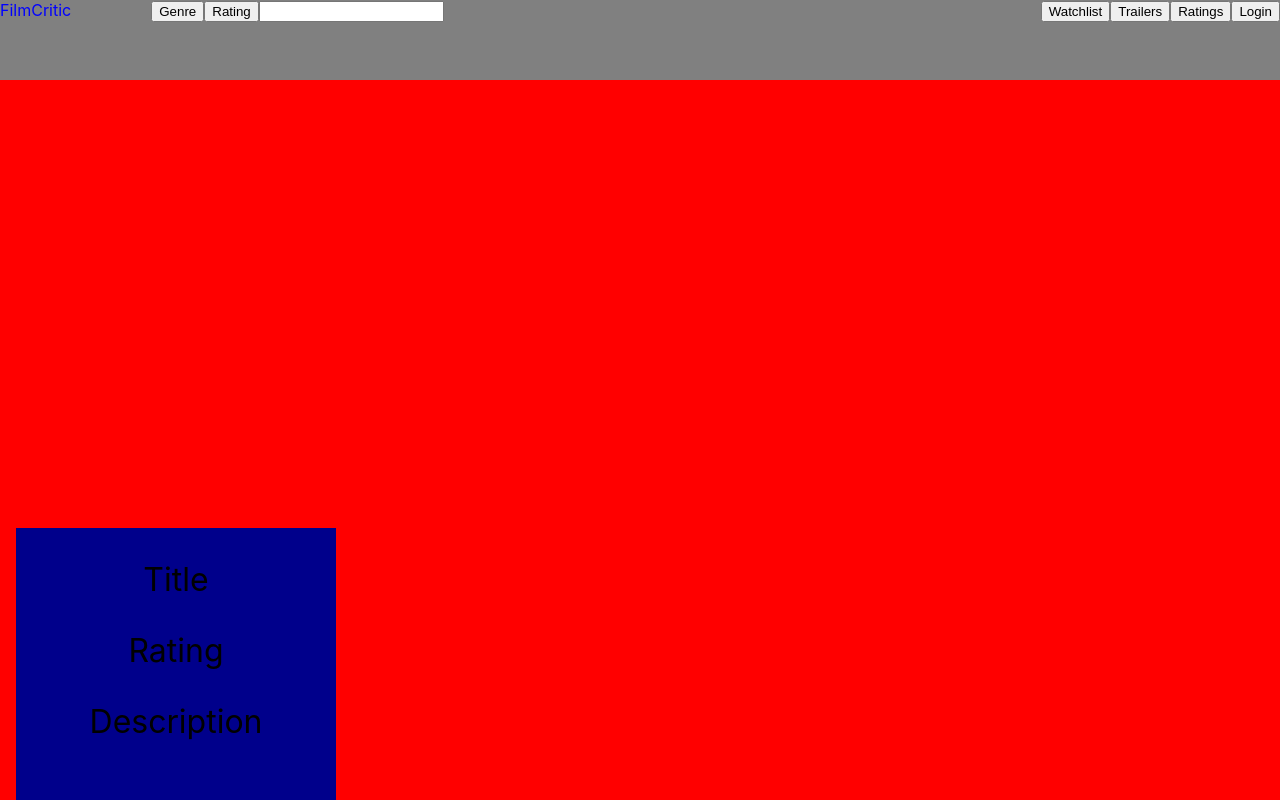
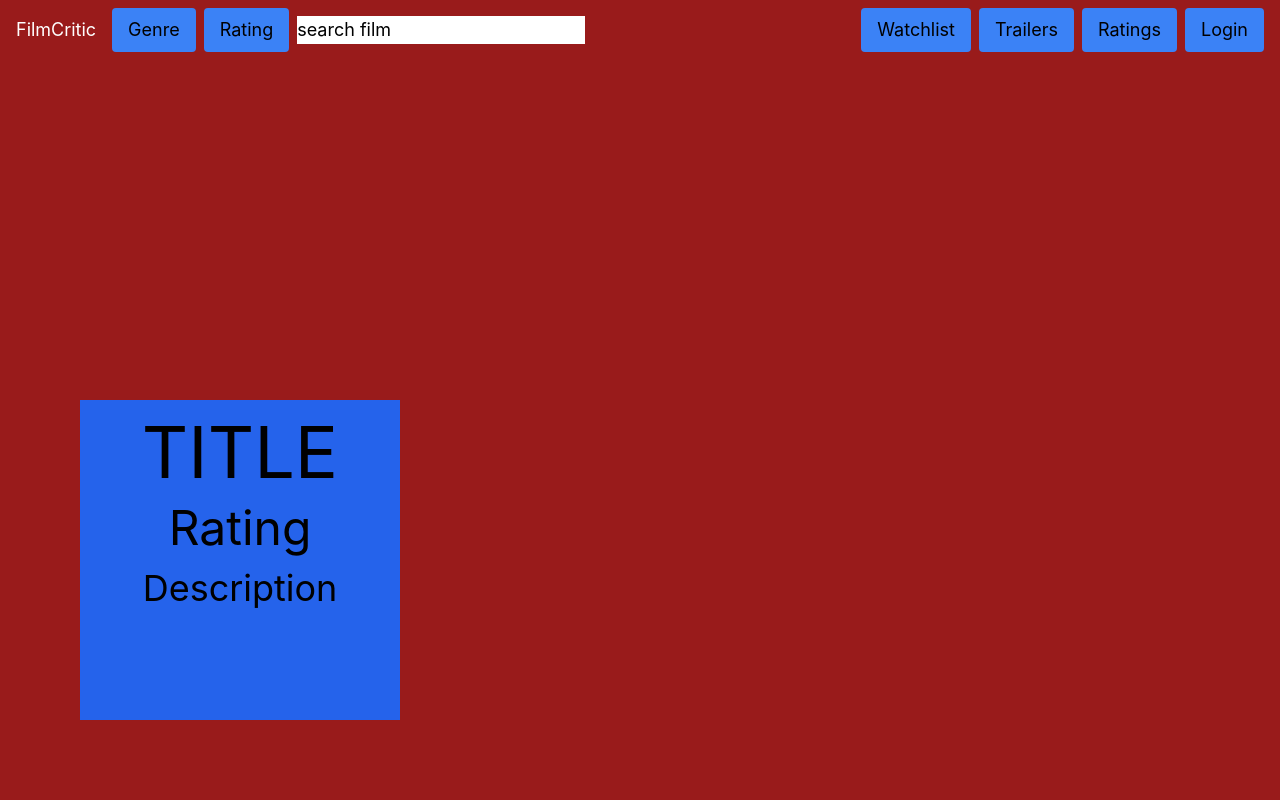
Before and after one commit to BD-Git-Hub/tsmoviesproject, a React (Create React App) app: page / in a window 1280 px wide. Shown: the top 800 px of the page. Built offline with nearby package versions, Linux system fonts and the light colour scheme.

Commit message:
removed styledcomponents for tailwindcss

```diff
--- a/package.json
+++ b/package.json
@@ -44,5 +44,10 @@
       "last 1 firefox version",
       "last 1 safari version"
     ]
+  },
+  "devDependencies": {
+    "autoprefixer": "^10.4.7",
+    "postcss": "^8.4.14",
+    "tailwindcss": "^3.1.6"
   }
 }
--- /dev/null
+++ b/postcss.config.js
@@ -0,0 +1,6 @@
+module.exports = {
+  plugins: {
+    tailwindcss: {},
+    autoprefixer: {},
+  },
+}
--- a/src/App.tsx
+++ b/src/App.tsx
@@ -8,7 +8,7 @@ import Ratings from "./components/indexComponents/Ratings";
 function App() {
   return (
     <>
-      <Navbar/>
+
       <Index/>
       <Genres/>
       <Trailers/>
--- a/src/components/indexComponents/Index.tsx
+++ b/src/components/indexComponents/Index.tsx
@@ -1,10 +1,7 @@
 import styled from "styled-components";
+import Navbar from "../nav/Navbar";
 
-const PosterBackgroundContainer = styled.div`
-  background-color: red;
-  height: 50rem;
-  position: relative;
-`;
+
 
 const PosterDescriptionGroup = styled.div`
   background-color: darkblue;
@@ -28,15 +25,25 @@ const PosterDescriptionGroupDescription = styled.p`
 `;
 const Index = () => {
   return (
-    <PosterBackgroundContainer>
-      <PosterDescriptionGroup>
-        <PosterDescriptionGroupTitle>Title</PosterDescriptionGroupTitle>
-        <PosterDescriptionGroupRating>Rating</PosterDescriptionGroupRating>
-        <PosterDescriptionGroupDescription>
-          Description
-        </PosterDescriptionGroupDescription>
-      </PosterDescriptionGroup>
-    </PosterBackgroundContainer>
+
+    <div className="bg-red-800 h-screen relative">
+      <Navbar/>
+        <div className="bg-blue-600 h-80 w-80 absolute bottom-20 left-20 text-center">
+          <p className="text-7xl m-4">TITLE</p>
+          <p className="text-5xl m-4">Rating</p>
+          <p className="text-4xl m-4">Description</p>
+        </div>
+    </div>
+
+    // <PosterBackgroundContainer>
+    // <Navbar/>
+    //   <PosterDescriptionGroup>
+    //     <PosterDescriptionGroupTitle>Title</PosterDescriptionGroupTitle>
+    //     <PosterDescriptionGroupRating>Rating</PosterDescriptionGroupRating>
+    //     <PosterDescriptionGroupDescription>Description
+    //     </PosterDescriptionGroupDescription>
+    //   </PosterDescriptionGroup>
+    // </PosterBackgroundContainer>
   );
 };
 
--- a/src/components/nav/Navbar.tsx
+++ b/src/components/nav/Navbar.tsx
@@ -1,62 +1,23 @@
-import styled from "styled-components";
-
-const NavigationBar = styled.div`
-  height: 5rem;
-  width: 100%;
-  background: grey;
-
-
-`;
-
-const NavigationSearchGroup = styled.div`
-display: inline-block;
-
-
-
-`;
-
-const NavigationBarTitle = styled.a`
-  color: blue;
-  margin-right: 5rem;
-`;
-
-const NavigationBarGenreBtn = styled.button``;
-const NavigationBarRatingBtn = styled.button``;
-const NavigationBarSearchInput = styled.input``;
-
-const NavigationBarBtnGroup = styled.div`
-float: right;
-
-`;
-
-const NavigationBarWatchListBtn = styled.button``;
-const NavigationBarTrailersBtn = styled.button``;
-const NavigationBarRatingsBtn = styled.button``;
-const NavigationBarLoginBtn = styled.button``;
-
-
-
 const Navbar = () => {
   return (
-    <NavigationBar>
-      <NavigationSearchGroup>
-        <NavigationBarTitle>FilmCritic</NavigationBarTitle>
-        <NavigationBarGenreBtn>Genre</NavigationBarGenreBtn>
-        <NavigationBarRatingBtn>Rating</NavigationBarRatingBtn>
-        <NavigationBarSearchInput></NavigationBarSearchInput>
-      </NavigationSearchGroup>
+    <>
+    <div className="w-full h-16">
+      <div className="inline">
+        <a href="#" className="inline-block text-white text-lg m-4">FilmCritic</a>
+        <button className="navButton">Genre</button>
+        <button className="navButton">Rating</button>
+        <input type="text" value="search film" className="text-lg"></input>
+      </div>
+      <div className="float-right m-2">
+      <button className="navButton">Watchlist</button>
+      <button className="navButton">Trailers</button>
+      <button className="navButton">Ratings</button>
+      <button className="navButton">Login</button>
+    </div>
+    </div>
 
-      <NavigationBarBtnGroup>
-        <NavigationBarWatchListBtn>Watchlist</NavigationBarWatchListBtn>
-        <NavigationBarTrailersBtn>Trailers</NavigationBarTrailersBtn>
-        <NavigationBarRatingsBtn>Ratings</NavigationBarRatingsBtn>
-        <NavigationBarLoginBtn>Login</NavigationBarLoginBtn>
-      </NavigationBarBtnGroup>
+    </>
 
-
-
-
-    </NavigationBar>
   );
 };
 
--- a/src/index.css
+++ b/src/index.css
@@ -1,3 +1,15 @@
+@tailwind base;
+@tailwind components;
+@tailwind utilities;
+
+
+.navButton {
+  @apply text-lg py-2 px-4 rounded bg-blue-500 mr-2;
+}
+
+
+
+
 body {
   margin: 0;
   font-family: -apple-system, BlinkMacSystemFont, 'Segoe UI', 'Roboto', 'Oxygen',
--- /dev/null
+++ b/tailwind.config.js
@@ -0,0 +1,10 @@
+/** @type {import('tailwindcss').Config} */
+module.exports = {
+  content: [
+    './src/**/*.{js,jsx,ts,tsx}',
+],
+  theme: {
+    extend: {},
+  },
+  plugins: [],
+}
```
Also changed, not shown: 1 other file (tests, documents, lock files or other folders).
